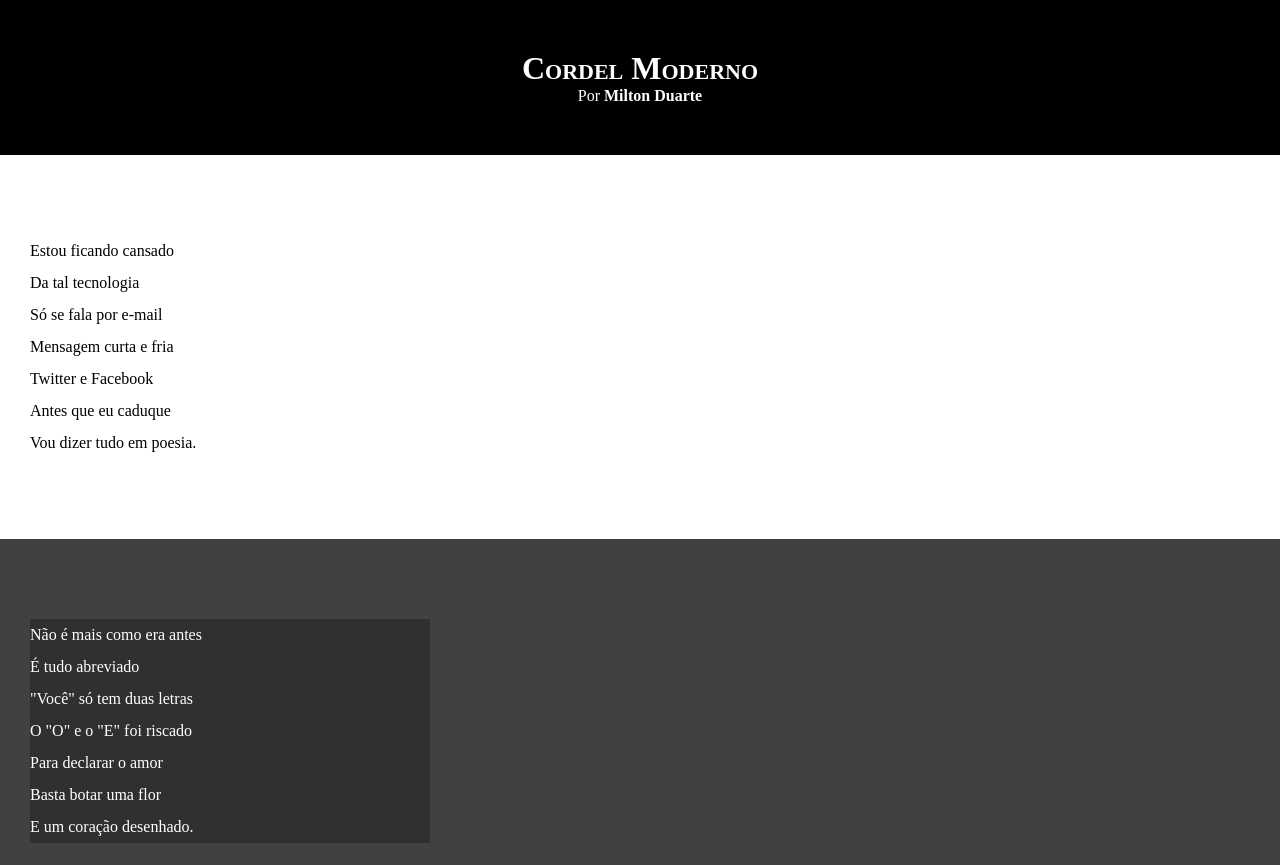
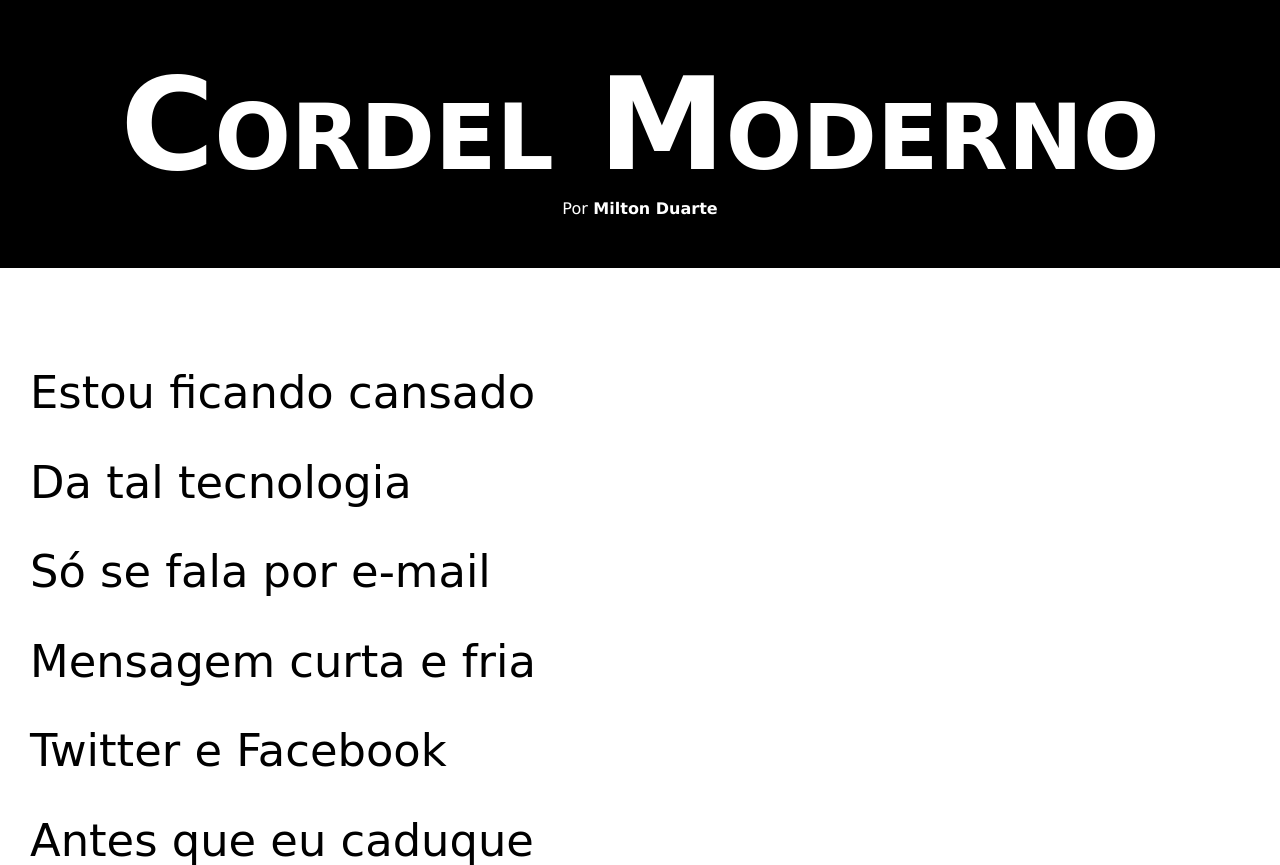
Before and after one commit to Afonso-Tech/html-css, a plain HTML site: page Modulo I exercicios Html/desafio/desafio12/index.html in a window 1280 px wide. Shown: the top 865 px of the page. Drawn offline with Linux system fonts and the light colour scheme; a web font is replaced by a local one.

Commit message:
atualização desafio 12

```diff
--- a/Modulo I exercicios Html/desafio/desafio12/estilo/style.css
+++ b/Modulo I exercicios Html/desafio/desafio12/estilo/style.css
@@ -1,4 +1,13 @@
 @charset "UTF-8";
+
+@import url('https://fonts.googleapis.com/css2?family=Montserrat:ital,wght@0,100..900;1,100..900&display=swap');
+@import url('https://fonts.googleapis.com/css2?family=Playwrite+SK:wght@100..400&display=swap');
+
+:root{
+    --fonte1: verdana, Geneva, tahoma, sans-serif;
+    --fonte2: 'Montserrate', cursive;
+    --fonte3: 'Playwrite', cursive;
+}
 
 *{
     margin: 0px;
@@ -7,6 +16,7 @@
 html, body{
     min-height: 100vh;
     background-color: darkgray;
+    font-family: var(--fonte1);
 }
 header{
     background-color: black;
@@ -16,6 +26,8 @@ header{
 header> h1{
     padding-top: 50px;
     font-variant: small-caps;
+    font-family: var(--fonte2);
+    font-size: 10vw;
 }
 
 header > p{
@@ -34,6 +46,8 @@ section{
     padding-bottom: 10vh;
     padding-left: 30px;
     line-height: 2em;
+    font-family: var(--fonte3);
+    font-size: 3.5vw;
 }
 
 section.normal{
@@ -46,7 +60,8 @@ section.imagem{
     color: white;
 }
 section.imagem > p{
-    width: 400px;
+    display:inline-block;
+    padding: 5px;
     background-color: rgba(0, 0, 0, 0.267);
 }
 footer{
```
